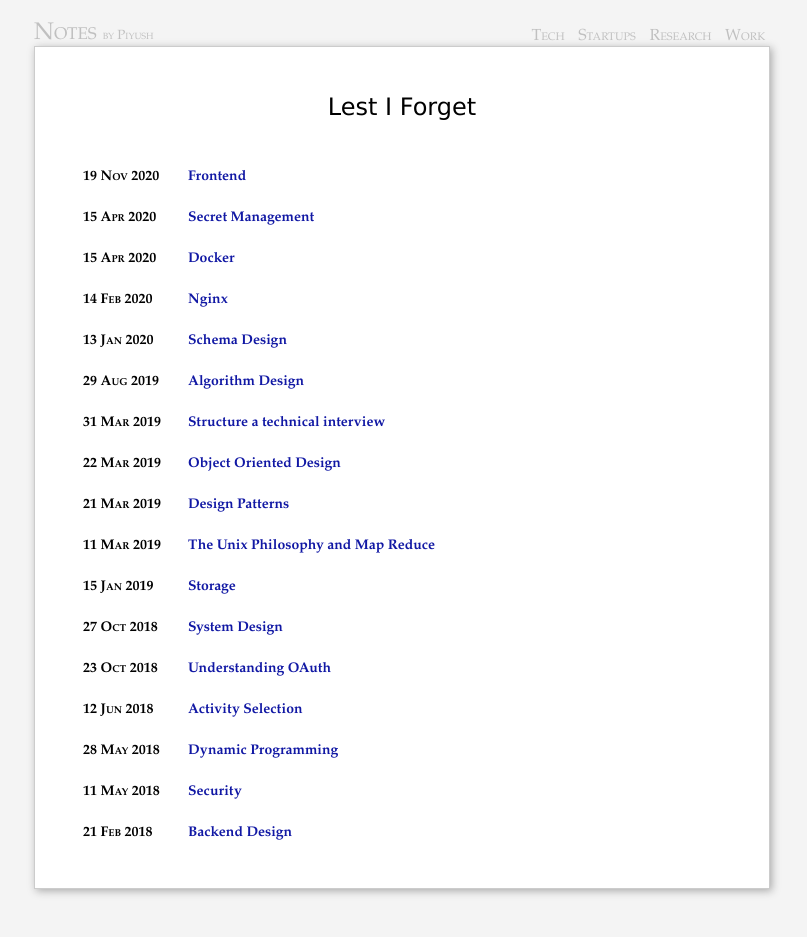
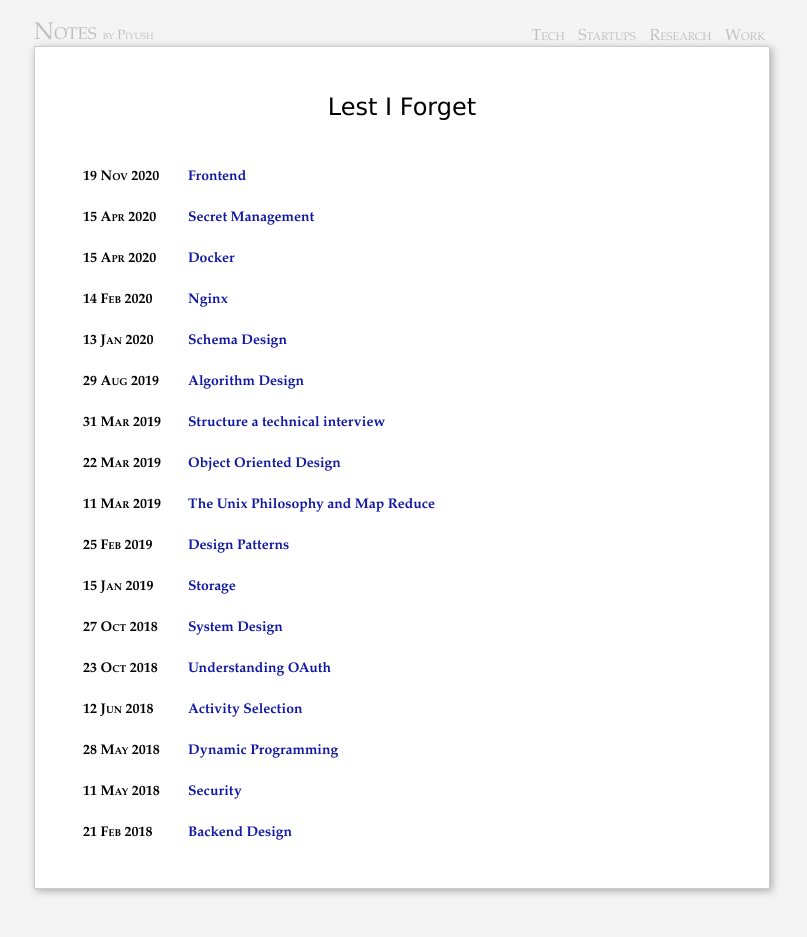
Before and after one commit to piyushahuja/piyushahuja.github.io, a Jekyll site: the page built from _pages/tech.html, in a window 1280 px wide. Shown: the whole page, without its empty margins (238-1045 px from the left). Built offline with Jekyll 4.4.1, drawn with Linux system fonts in a browser that asks for light colours; comment, search, counter and statistics services are not loaded.

Commit message:
Auto deployed

```diff
--- a/_posts/tech/2019-03-31-ood-practices.md
+++ b/_posts/tech/2019-02-25-ood-practices.md
@@ -1,7 +1,7 @@
 ---
 layout: post-normal
 title: Design Patterns
-date:   2019-03-21 09:00:11
+date:   2019-02-25 09:00:11
 tag:
 categories: tech
 excerpt:
```
